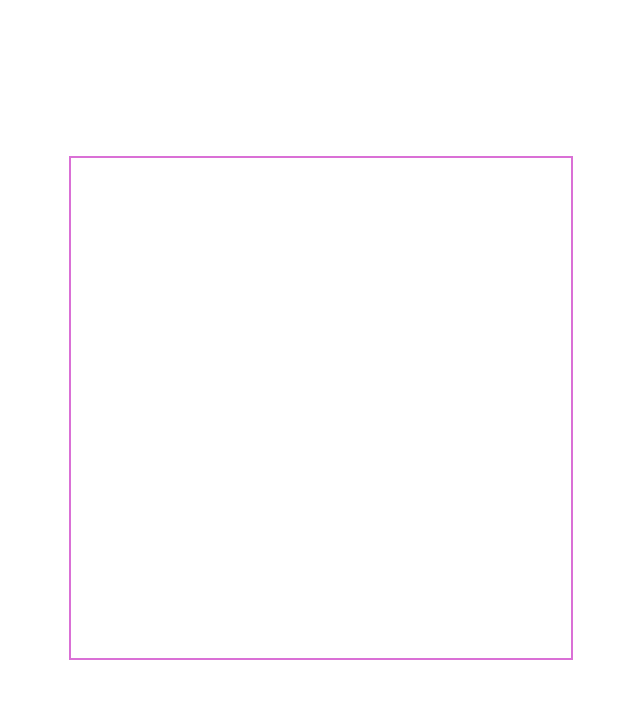
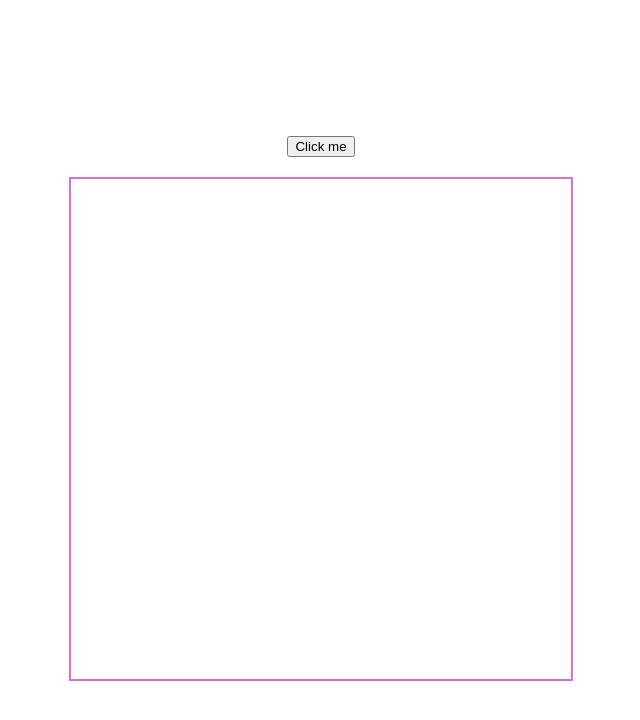
Before and after one commit to Nonines/Odin-etch-a-sketch, a plain HTML site: page index.html in a window 1280 px wide. Shown: the whole page, without its empty margins (319-959 px from the left). Drawn offline with Linux system fonts and the light colour scheme.

Commit message:
Add option to collect box dimension from user

```diff
--- a/index.html
+++ b/index.html
@@ -8,6 +8,7 @@
     <script src="./script.js" defer></script>
 </head>
 <body>
+    <div><button>Click me</button></div>
     <div class="container"></div>
 </body>
 </html>
--- a/script.js
+++ b/script.js
@@ -1,16 +1,12 @@
-const container = document.querySelector(".container");
-container.style.cssText = "display: grid; grid-template-columns: repeat(16, 1fr); grid-template-rows: auto;";
-
-for (i = 1; i <= 16*16; i++) {
-    const grid_div = document.createElement("div");
-    grid_div.classList.add("etchBox");
-    grid_div.id = `box${i}`
-    container.appendChild(grid_div);
-}
-
-const etchBox = document.querySelectorAll(".etchBox");
-for (let box of etchBox) {
-    box.addEventListener("mouseleave", () => changeColor(box.id));
+function getUserNumber() {
+    let squaresNum;
+    while (true) {
+        squaresNum = Number(prompt("How many squares would you like your Etch-box to have on each side?"));
+        if (squaresNum <= 100 && squaresNum >= 1) {
+            break;
+        }
+    }
+    return squaresNum;
 }
 
 function changeColor(element) {
@@ -21,3 +17,31 @@ function changeColor(element) {
 
     currentBox.style.backgroundColor = randomColor;
 }
+
+function getEtchSquares() {
+    container.replaceChildren();
+    createEtchBox(getUserNumber());
+}
+
+function createEtchBox(dimension = 16) {
+    container.style.cssText = `display: grid; grid-template-columns: repeat(${dimension}, 1fr); grid-template-rows: auto;`;
+
+    for (i = 1; i <= dimension ** 2; i++) {
+        const grid_div = document.createElement("div");
+        grid_div.classList.add("etchBox");
+        grid_div.id = `box${i}`
+        container.appendChild(grid_div);
+    }
+
+    const etchBox = document.querySelectorAll(".etchBox");
+    for (let box of etchBox) {
+        box.addEventListener("mouseleave", () => changeColor(box.id));
+    }
+}
+
+const button = document.querySelector("button");
+button.addEventListener("click", getEtchSquares);
+
+const container = document.querySelector(".container");
+
+createEtchBox();
--- a/style.css
+++ b/style.css
@@ -1,8 +1,10 @@
 body {
     box-sizing: border-box;
     display: flex;
+    flex-direction: column;
     justify-content: center;
     align-items: center;
+    gap: 20px;
     height: 100vh;
 }
 
@@ -10,12 +12,4 @@ body {
     height: 500px;
     width: 500px;
     border: 2px solid orchid;
-    /* background-color: aliceblue;
-    display: grid;
-    grid-template-columns: repeat(16, 1fr);
-    grid-template-rows: auto; */
 }
-
-.etchBox {
-    /* border: 1px solid lightblue;s */
-}
```
